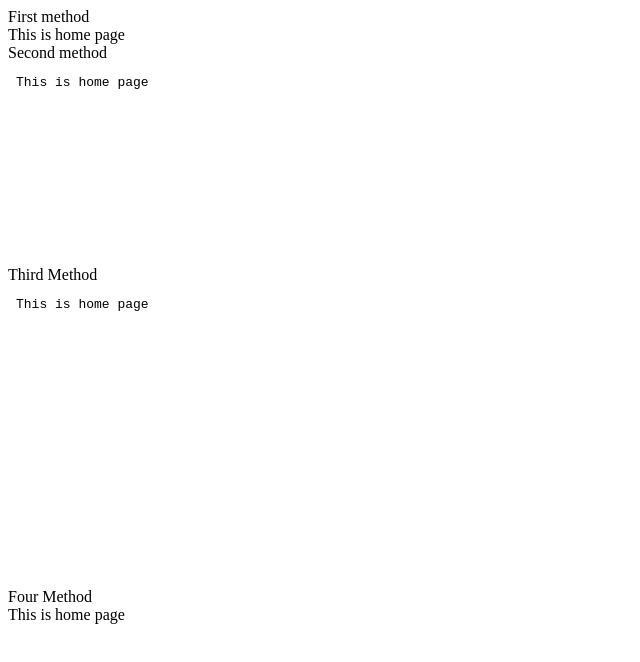
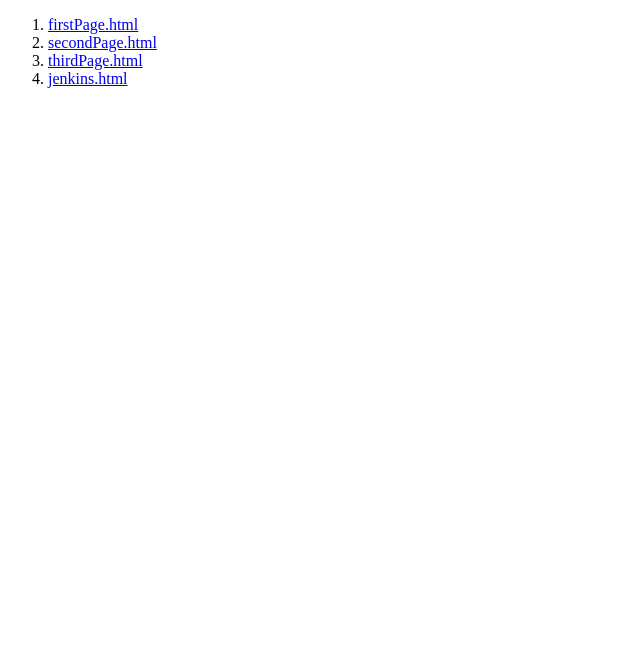
Before and after one commit to ashish123mahajan/ServerlessBlog, a plain HTML site: page index.html in a window 1280 px wide. Shown: the whole page, without its empty margins (0-640 px from the left). Drawn offline with nearby package versions, Linux system fonts and the light colour scheme.

Commit message:
Working code for serverless blog

```diff
--- a/data/blog.json
+++ b/data/blog.json
@@ -1,47 +1,21 @@
-[
-	"Title":"Website Title",
-   "HomePage":"mainpage.html",
-   "NavBar":[
 {
-         "text":"some text for link",
-         "link":"routing  link"
+   "configuration": {
+     "HomePage": {
+       "name": "somehomepage.html"
+     },
+     "blogs": [
+       {
+         "Pagename": "firstPage.html"
        },
        {
-         "text":"some text for link",
-         "link":"routing  link"
+         "Pagename": "secondPage.html"
        },
        {
-         "text":"some text for link",
-         "link":"routing  link"
+         "Pagename": "thirdPage.html"
        },
        {
-         "text":"some text for link",
-         "link":"routing  link"
-      },
-      {
-         "text":"some text for link",
-         "link":"routing  link"
-      }
-   ]   "blogs":[
-      {
-         "Pagename":"myfirstPage.html",
-         "path":" "
-      },
-      {
-         "Pagename":"myfirstPage.html",
-         "path":" "
-      },
-      {
-         "Pagename":"myfirstPage.html",
-         "path":" "
-      },
-      {
-         "Pagename":"myfirstPage.html",
-         "path":" "
-      },
-      {
-         "Pagename":"myfirstPage.html",
-         "path":" "
+         "Pagename": "jenkins.html"
        }
      ]
-]
+   }
+ }
--- a/index.html
+++ b/index.html
@@ -5,43 +5,29 @@
     <script type="text/javascript">
         $(document).ready(function () {
                 $.ajax({
-                    url: "blogs/test.txt",
+                    url: "data/blog.json",
                     dataType: "text",
-                    success: function (data) {
-                            // var text = $('#newCheckText').val();
-                            // var str = data;
-                            // var str_array = str.split('\n');
-                            // for (var i = 0; i < str_array.length; i++) {
-                            //     // Trim the excess whitespace.
-                            //     str_array[i] = str_array[i].replace(/^\s*/, "").replace(/\s*$/, "");
-                            //     // Add additional code here, such as:
-                            //     alert(str_array[i]);
-                                $('#checkboxes').text(data);
-                            //}
+                    success: function (response) {
+                        data=JSON.parse(response);
+                        var links="";
+                        console.log();
+                        blogs=data["configuration"]["blogs"];
+                        links="<ol>"
+                        for(var i=0;i<blogs.length;i++){
+                            links += "<li><a href='/ServerlessBlog/blogs/"+blogs[i]["Pagename"]+"'>"+blogs[i]["Pagename"]+"</a></li>"
+                        }
+                        links+="</ol>";
+                        $("#nav").html(links);
                     }
                 });
         });
     </script>
 </head>
 
-<body>First method<br>
-    <span id="output"></span><br>
-    <div>Second method
-        <iframe src="blogs/test.txt" frameborder="0" height="200" width="95%"></iframe>
+<body>
+    <div id="nav">
+
     </div>
-    Third Method
-    <div>
-    <object data="blogs/test.txt" width="50%" height="300">
-        Not supported
-    </object>
-    </div>
-    Four Method
-    <div id="checkboxes"></div>
 </body>
 
-<script src="js/main.js"></script>
-<script>
-    readTextFile("blogs/test.txt");
-</script>
-
 </html>
```
Also changed, not shown: blogs/firstPage.html (added, +1 -0 lines), blogs/jenkins.html (added, +1 -0 lines), blogs/secondPage.html (added, +1 -0 lines), blogs/thirdPage.html (added, +1 -0 lines), data/config.json (+18 -0 lines). Lines whose indentation alone changed are shown as unchanged.
